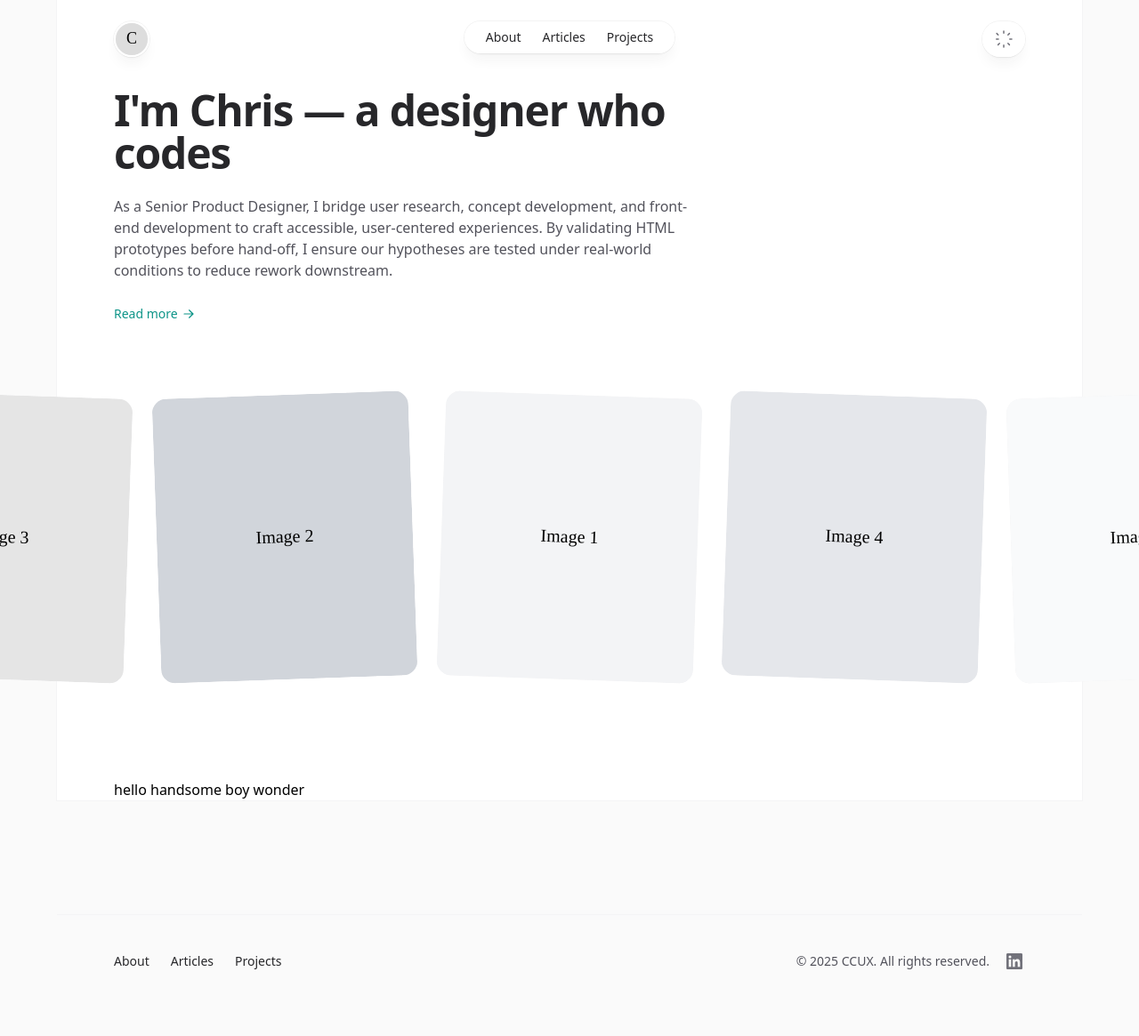
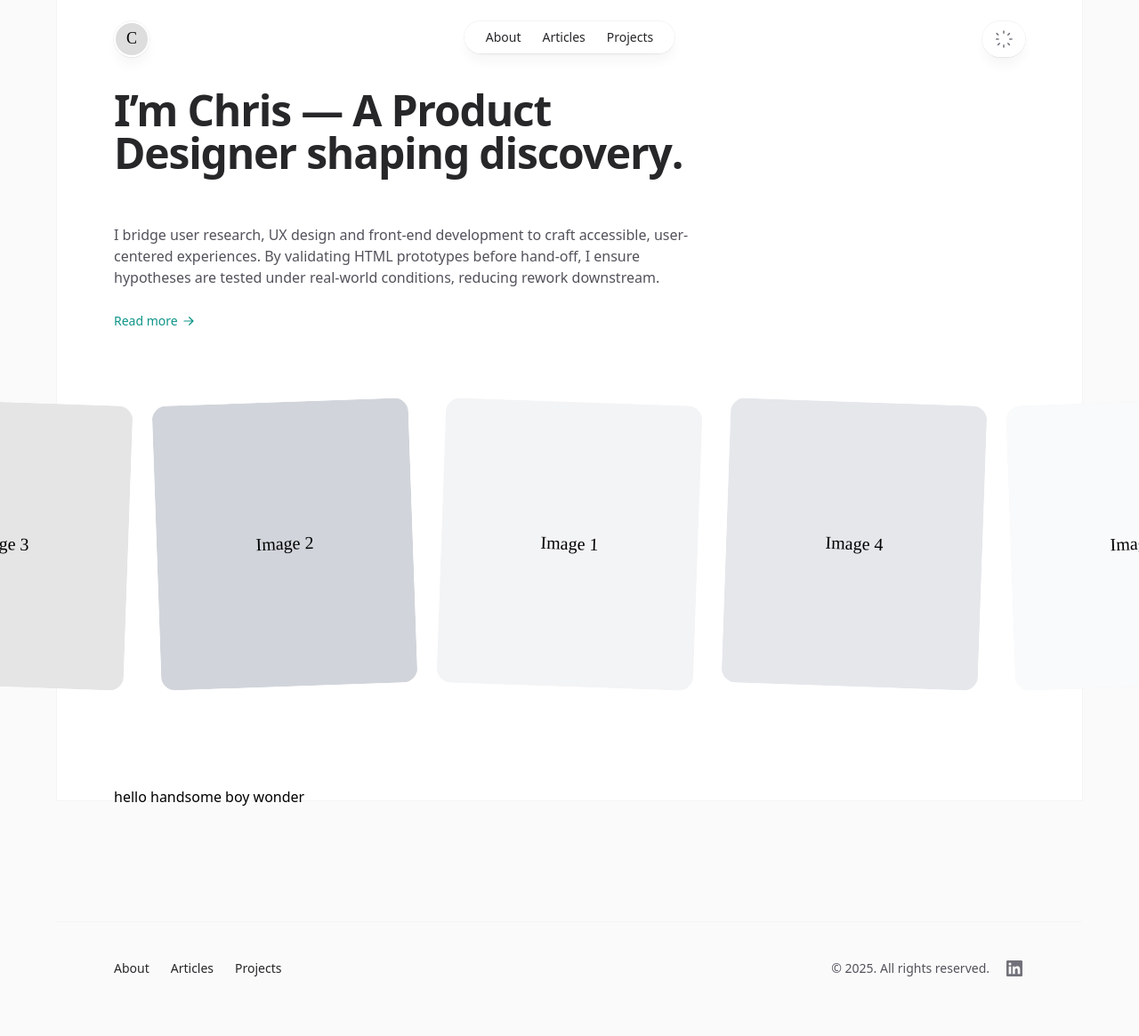
Before and after one commit to chriscraig79/Portfolio, a Jekyll site: the page built from index.markdown, in a window 1280 px wide. Shown: the whole page at 89% size. Built offline with Jekyll 4.4.1, drawn with Linux system fonts in a browser that asks for light colours; part of the change alters nothing that is shown.

Commit message:
Refactor homepage layout and content. Update tagline and enhance CSS for dynamic display.

```diff
--- a/_config.yml
+++ b/_config.yml
@@ -21,7 +21,7 @@
 email: chriscraig79@gmail.com
 title: CCUX
 description: >- # this means to ignore newlines until "baseurl:"
-  Crafting accessible, user-centered experiences through research, concept development, and in-browser prototyping.
+  Crafting accessible, user-centered experiences through research, concept development, and HTML prototyping.
 
 
 baseurl: "/Portfolio" # the subpath of your site, e.g. /blog
--- a/_layouts/default.html
+++ b/_layouts/default.html
@@ -18,6 +18,17 @@
       }
     })();
   </script>
+  <style>
+    .blink-dot {
+      display: inline-block;
+      width: 1ch;
+      animation: blink 1s step-end infinite;
+    }
+    @keyframes blink {
+      0%, 50%   { opacity: 1; }
+      50.01%,100% { opacity: 0; }
+    }
+  </style>
 </head>
 <body class="flex h-full bg-zinc-50 dark:bg-black">
   <div class="flex w-full">
@@ -85,7 +96,7 @@
                       <a class="transition hover:text-teal-500 dark:hover:text-teal-400" href="{{ '/projects' | relative_url }}">Projects</a>
                     </div>
                     <div class="flex items-center gap-4">
-                      <p class="text-sm text-zinc-600 dark:text-zinc-400">© {{ site.time | date: "%Y" }} {{ site.title }}. All rights reserved.</p>
+                      <p class="text-sm text-zinc-600 dark:text-zinc-400">© {{ site.time | date: "%Y" }}. All rights reserved.</p>
                       <a class="group" aria-label="Follow on LinkedIn" href="#">
                         <svg viewBox="0 0 24 24" aria-hidden="true" class="h-6 w-6 fill-zinc-500 transition group-hover:fill-teal-500 dark:fill-zinc-400 dark:group-hover:fill-teal-400">
                           <path d="M18.335 18.339H15.67v-4.177c0-.996-.02-2.278-1.39-2.278-1.389 0-1.601 1.084-1.601 2.205v4.25h-2.666V9.75h2.56v1.17h.035c.358-.674 1.228-1.387 2.528-1.387 2.7 0 3.2 1.778 3.2 4.091v4.715zM7.003 8.575a1.546 1.546 0 01-1.548-1.549 1.548 1.548 0 111.547 1.549zm1.336 9.764H5.666V9.75H8.34v8.589zM19.67 3H4.329C3.593 3 3 3.58 3 4.297v15.406C3 20.42 3.594 21 4.328 21h15.338C20.4 21 21 20.42 21 19.703V4.297C21 3.58 20.4 3 19.666 3h.003z"></path>
@@ -136,5 +147,88 @@
       });
     });
   </script>
+<script>
+const prefix = "I’m Chris — A Product Designer ";
+const phrases = [
+  "owning concepts to production code",
+  "owning concepts to prototypes",
+  "owning discovery to production code",
+  "owning discovery to prototypes",
+  "owning hypotheses to production code",
+  "owning hypotheses to prototypes",
+  "owning requirements to production code",
+  "owning requirements to prototypes",
+  "shaping concepts to production code",
+  "shaping concepts to prototypes",
+  "shaping discovery to production code",
+  "shaping discovery to prototypes",
+  "shaping hypotheses to production code",
+  "shaping hypotheses to prototypes",
+  "shaping requirements to production code",
+  "shaping requirements to prototypes",
+  "validating concepts to production code",
+  "validating concepts to prototypes",
+  "validating discovery to production code",
+  "validating discovery to prototypes",
+  "validating hypotheses to production code",
+  "validating hypotheses to prototypes",
+  "validating requirements to production code",
+  "validating requirements to prototypes"
+];
+
+let lastIndex = -1;
+let current   = "";  // only the dynamic part
+const el = document.getElementById("tagline");
+
+// Render prefix + dynamic + blinking dot
+function render() {
+  el.innerHTML = prefix + current + '<span class="blink-dot">.</span>';
+}
+
+// Pick a random phrase, never repeating the last one
+function getRandomPhrase() {
+  let idx;
+  do {
+    idx = Math.floor(Math.random() * phrases.length);
+  } while (idx === lastIndex);
+  lastIndex = idx;
+  return phrases[idx];
+}
+
+// Delete dynamic part one char at a time (20ms per char)
+function deleteDynamic(cb) {
+  if (!current) return cb();
+  current = current.slice(0, -1);
+  render();
+  setTimeout(() => deleteDynamic(cb), 20);
+}
+
+// Type dynamic part one char at a time (100ms per char)
+function typeDynamic(next, cb) {
+  if (current.length === next.length) return cb && cb();
+  current = next.slice(0, current.length + 1);
+  render();
+  setTimeout(() => typeDynamic(next, cb), 100);
+}
+
+// Full cycle: delete → pause 1s → type → pause 3s → repeat with random phrase
+function updateTagline() {
+  const next = getRandomPhrase();
+  deleteDynamic(() => {
+    setTimeout(() => {
+      typeDynamic(next, () => {
+        setTimeout(updateTagline, 3000);
+      });
+    }, 3000);
+  });
+}
+
+// Initialize and start
+render();
+updateTagline();
+
+
+</script>
+
 </body>
 </html>
--- a/_layouts/home.html
+++ b/_layouts/home.html
@@ -7,7 +7,7 @@ layout: default
     <div class="relative px-4 sm:px-8 lg:px-12">
       <div class="mx-auto max-w-2xl lg:max-w-5xl">
         <div class="max-w-2xl">
-          <h1 class="text-4xl font-bold tracking-tight text-zinc-800 dark:text-zinc-100 sm:text-5xl">
+          <h1 id="tagline" class="min-h-32 text-4xl font-bold tracking-tight text-zinc-800 dark:text-zinc-100 sm:text-5xl">
             {{ page.title }}
           </h1>
           <p class="mt-6 text-base text-zinc-600 dark:text-zinc-400">
--- a/assets/css/main.css
+++ b/assets/css/main.css
@@ -667,6 +667,18 @@ video {
 .h-px {
   height: 1px;
 }
+.min-h-10 {
+  min-height: 2.5rem;
+}
+.min-h-12 {
+  min-height: 3rem;
+}
+.min-h-24 {
+  min-height: 6rem;
+}
+.min-h-32 {
+  min-height: 8rem;
+}
 .w-10 {
   width: 2.5rem;
 }
--- a/index.markdown
+++ b/index.markdown
@@ -3,8 +3,8 @@
 # To modify the layout, see https://jekyllrb.com/docs/themes/#overriding-theme-defaults
 
 layout: home
-title: I'm Chris — a designer who codes
+title: I'm Chris —
 description: >- # this means to ignore newlines until "baseurl:"
-  As a Senior Product Designer, I bridge user research, concept development, and front-end development to craft accessible, user-centered experiences. By validating HTML prototypes before hand-off, I ensure our hypotheses are tested under real-world conditions to reduce rework downstream.
+  I bridge user research, UX design and front-end development to craft accessible, user-centered experiences. By validating HTML prototypes before hand-off, I ensure hypotheses are tested under real-world conditions, reducing rework downstream.
 ---
 hello handsome boy wonder
```
